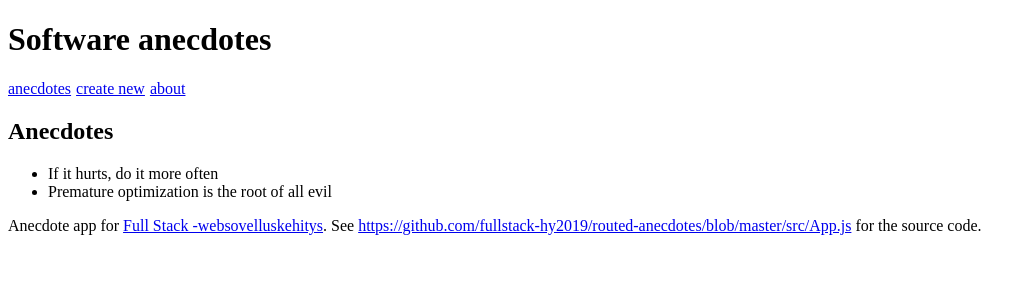
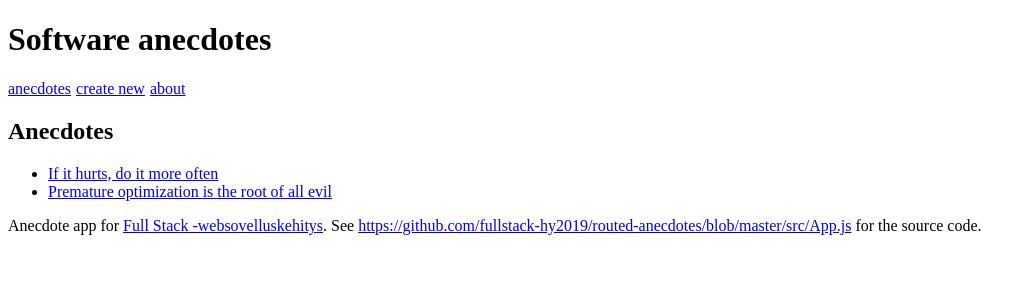
Before and after one commit to vami67/routed-anecdotes, a React (Create React App) app: page / in a window 1280 px wide. Shown: the top 300 px of the page, without its empty margins (0-1032 px from the left). Built offline with nearby package versions, Linux system fonts and the light colour scheme; the HTML template or start-up script is replaced by a standard one.

Commit message:
7.2: routed anecdotes, step2

```diff
--- a/src/App.js
+++ b/src/App.js
@@ -1,7 +1,7 @@
 import React, { useState } from 'react'
 import {
   BrowserRouter as Router,
-  Switch, Route, Link
+  Switch, Route, Link, useParams
 } from "react-router-dom"
 
 const Menu = () => {
@@ -10,6 +10,7 @@ const Menu = () => {
   }
   return (
     <div>
+      <h1>Software anecdotes</h1>
       <Link style={padding} to="/">anecdotes</Link>
       <Link style={padding} to="/create">create new</Link>
       <Link style={padding} to="/about">about</Link>
@@ -21,10 +22,36 @@ const AnecdoteList = ({ anecdotes }) => (
   <div>
     <h2>Anecdotes</h2>
     <ul>
-      {anecdotes.map(anecdote => <li key={anecdote.id} >{anecdote.content}</li>)}
+      {
+        anecdotes.map(
+          anecdote =>
+            <li key={anecdote.id} >
+              <Link to={`/anecdotes/${anecdote.id}`} >{anecdote.content}</Link>
+            </li>
+        )
+      }
     </ul>
   </div>
 )
+
+const Anecdote = ({ anecdotes }) => {
+  const id = useParams().id
+
+  const anecdote = anecdotes.find(n => n.id === id)
+
+  return (
+   <div>
+     <div>
+      <h2>{anecdote.content} by {anecdote.author}</h2>
+
+      <p>has {anecdote.votes} votes</p>
+
+      <p>for more info see <a href={anecdote.info}>{anecdote.info}</a></p>
+
+     </div>
+   </div>
+  )
+}
 
 const About = () => (
   <div>
@@ -127,9 +154,12 @@ const App = () => {
 
   return (
     <Router>
-        <h1>Software anecdotes</h1>
-        <Menu />
+
+      <Menu />
       <Switch>
+        <Route path="/anecdotes/:id">
+          <Anecdote anecdotes={anecdotes} />
+        </Route>
         <Route path="/create">
           <CreateNew addNew={addNew} />
         </Route>
@@ -140,6 +170,7 @@ const App = () => {
           <AnecdoteList anecdotes={anecdotes} />
         </Route>
       </Switch>
+
       <Footer />
     </Router>
 
```
